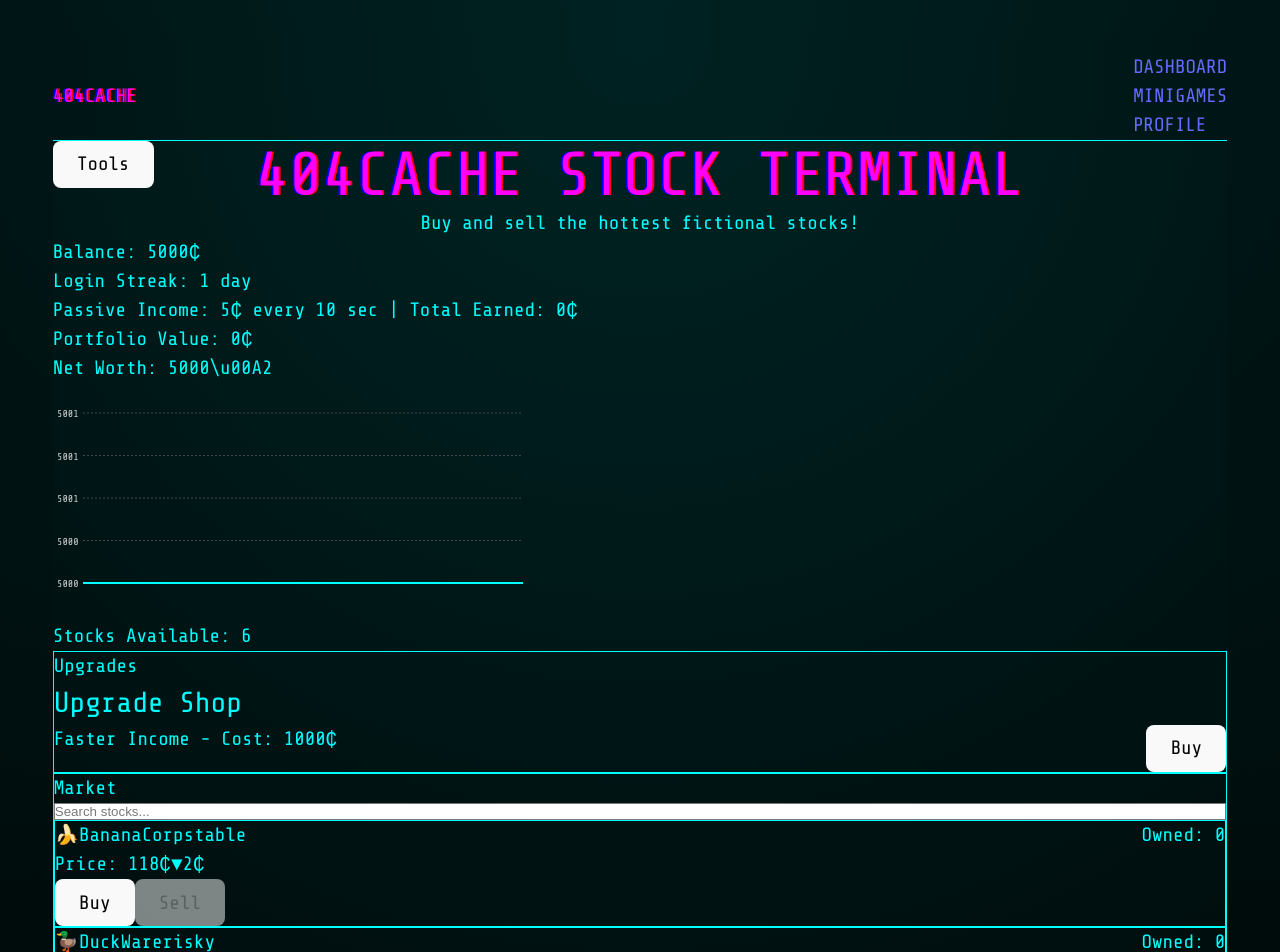
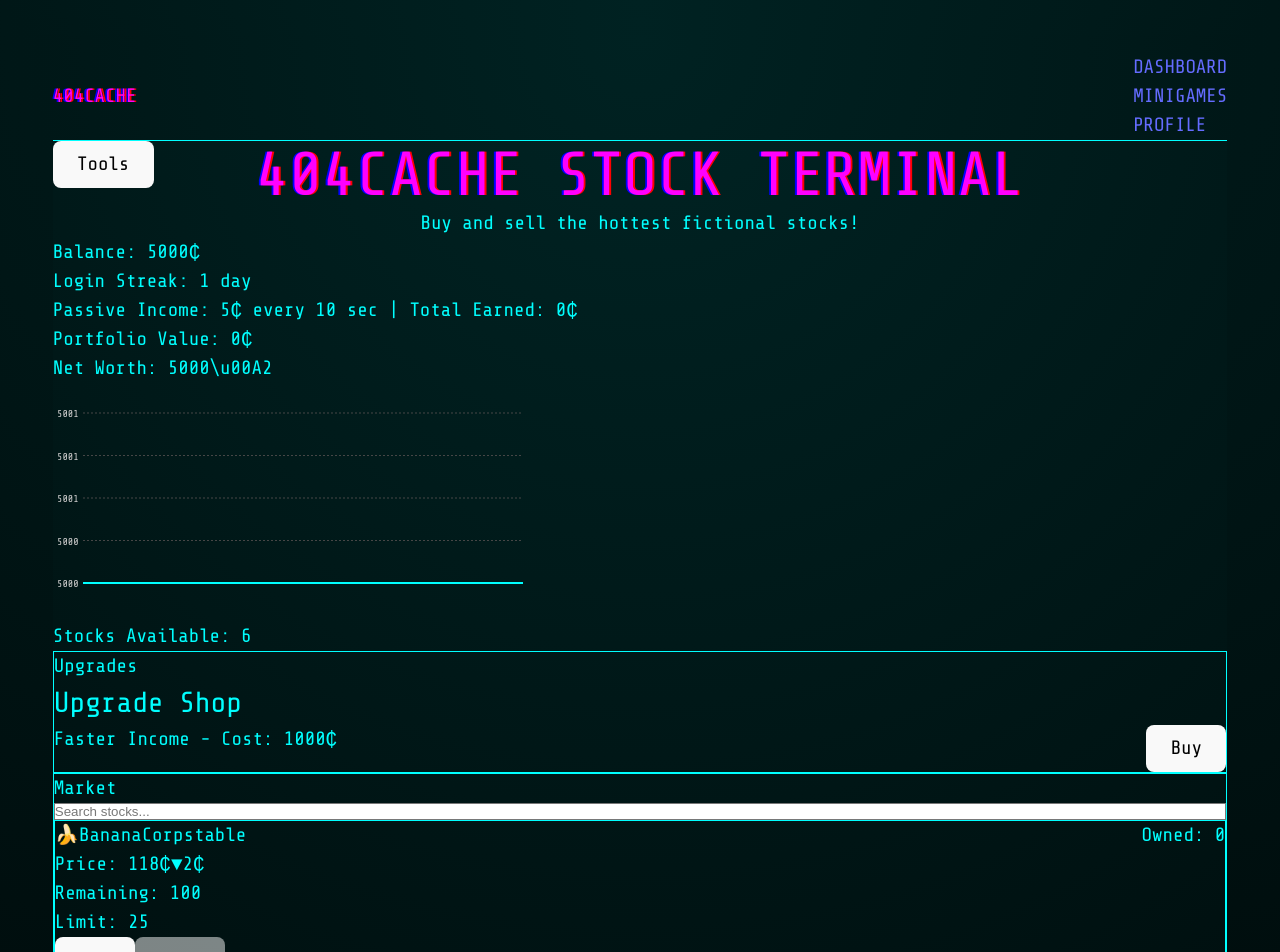
Before and after one commit to uxillary/404cache, a React (Vite) app: page / in a window 1280 px wide. Shown: the top 952 px of the page. Built offline with nearby package versions, Linux system fonts and the light colour scheme.

Commit message:
feat: implement stock scarcity

```diff
--- a/src/components/StockCard.jsx
+++ b/src/components/StockCard.jsx
@@ -1,6 +1,6 @@
 import { useState } from 'react';
 
-function StockCard({ stock, owned, balance, onBuy, onSell }) {
+function StockCard({ stock, owned, balance, remaining, limit, onBuy, onSell }) {
   const [bouncing, setBouncing] = useState(false);
 
   const handleBuy = () => {
@@ -51,11 +51,18 @@ function StockCard({ stock, owned, balance, onBuy, onSell }) {
           </span>
         )}
       </div>
+      <div className="text-green-400 text-xs">Remaining: {remaining}</div>
+      {limit !== undefined && (
+        <div className="text-yellow-300 text-xs">Limit: {limit}</div>
+      )}
+      {limit !== undefined && owned >= limit && (
+        <div className="text-red-400 text-xs">Cap reached</div>
+      )}
       <div className="flex gap-2">
         <button
           onClick={handleBuy}
           className={`bg-green-700 hover:bg-green-900 text-white px-3 py-1 rounded disabled:opacity-50 ${bouncing ? 'animate-bounce-small' : ''}`}
-          disabled={balance < stock.price}
+          disabled={balance < stock.price || remaining <= 0 || (limit !== undefined && owned >= limit)}
         >
           Buy
         </button>
--- a/src/components/StockList.jsx
+++ b/src/components/StockList.jsx
@@ -1,6 +1,6 @@
 import StockCard from './StockCard';
 
-function StockList({ stocks, portfolio, balance, onBuy, onSell }) {
+function StockList({ stocks, portfolio, balance, supply, limits, onBuy, onSell }) {
   return (
     <div className="grid gap-4 sm:grid-cols-2 md:grid-cols-3 lg:grid-cols-4">
       {stocks.map((stock) => (
@@ -9,6 +9,8 @@ function StockList({ stocks, portfolio, balance, onBuy, onSell }) {
           stock={stock}
           owned={portfolio[stock.name] || 0}
           balance={balance}
+          remaining={supply[stock.name] || 0}
+          limit={limits[stock.name]?.perPlayerLimit}
           onBuy={onBuy}
           onSell={onSell}
         />
--- /dev/null
+++ b/src/data/stockLimits.json
@@ -0,0 +1,8 @@
+{
+  "BananaCorp": { "globalLimit": 100, "perPlayerLimit": 25 },
+  "DuckWare": { "globalLimit": 80 },
+  "ToasterInc": { "globalLimit": 60, "perPlayerLimit": 10 },
+  "SpaceY": { "globalLimit": 50 },
+  "LlamaSoft": { "globalLimit": 70, "perPlayerLimit": 15 },
+  "Robotix": { "globalLimit": 40 }
+}
--- a/src/pages/Dashboard.tsx
+++ b/src/pages/Dashboard.tsx
@@ -1,5 +1,6 @@
 import { useState, useEffect } from 'react';
 import { updateStockPrices } from '../utils/stockSimulator';
+import stockLimits from '../data/stockLimits.json';
 import PortfolioChart from '../components/PortfolioChart';
 import BalanceDisplay from '../components/BalanceDisplay';
 import PortfolioValueDisplay from '../components/PortfolioValueDisplay';
@@ -51,6 +52,27 @@ function Dashboard() {
   const [passiveEarned, setPassiveEarned] = useState(() => {
     const stored = getItem<number>('passiveEarned');
     return stored ?? 0;
+  });
+  const [globalSupply, setGlobalSupply] = useState(() => {
+    const stored = getItem<Record<string, number>>('globalSupply');
+    if (stored) return stored;
+    const supply: Record<string, number> = {};
+    INITIAL_STOCKS.forEach((s) => {
+      supply[s.name] = stockLimits[s.name].globalLimit;
+    });
+    return supply;
+  });
+  const [playerLimits] = useState(() => {
+    const stored = getItem<Record<string, number>>('perPlayerLimits');
+    if (stored) return stored;
+    const limits: Record<string, number> = {};
+    Object.entries(stockLimits).forEach(([name, info]) => {
+      if (info.perPlayerLimit !== undefined) {
+        limits[name] = info.perPlayerLimit;
+      }
+    });
+    setItem('perPlayerLimits', limits);
+    return limits;
   });
   const [stocks, setStocks] = useState(
     INITIAL_STOCKS.map((s) => ({ ...s }))
@@ -135,6 +157,10 @@ function Dashboard() {
   }, [passiveEarned]);
 
   useEffect(() => {
+    setItem('globalSupply', globalSupply);
+  }, [globalSupply]);
+
+  useEffect(() => {
     const portfolioValue = stocks.reduce((sum, stock) => {
       const owned = portfolio[stock.name] || 0;
       return sum + owned * stock.price;
@@ -167,9 +193,24 @@ function Dashboard() {
 
   const handleBuy = (stockName) => {
     const stock = stocks.find((s) => s.name === stockName);
+    const remaining = globalSupply[stockName];
+    const limit = playerLimits[stockName];
+    const owned = portfolio[stockName] || 0;
+
+    if (remaining <= 0) {
+      addToast(`${stockName} is sold out`);
+      return;
+    }
+
+    if (limit !== undefined && owned >= limit) {
+      addToast(`You reached the cap for ${stockName}`);
+      return;
+    }
+
     if (balance >= stock.price) {
       setBalance((b) => b - stock.price);
-      setPortfolio((p) => ({ ...p, [stockName]: (p[stockName] || 0) + 1 }));
+      setPortfolio((p) => ({ ...p, [stockName]: owned + 1 }));
+      setGlobalSupply((s) => ({ ...s, [stockName]: s[stockName] - 1 }));
       addToast(`Bought 1 ${stockName} for ${stock.price}\u00A2`);
       confetti({ particleCount: 80, spread: 70, origin: { y: 0.6 } });
     } else {
@@ -182,6 +223,7 @@ function Dashboard() {
       const stock = stocks.find((s) => s.name === stockName);
       setBalance((b) => b + stock.price);
       setPortfolio((p) => ({ ...p, [stockName]: p[stockName] - 1 }));
+      setGlobalSupply((s) => ({ ...s, [stockName]: s[stockName] + 1 }));
       addToast(`Sold 1 ${stockName} for ${stock.price}\u00A2`);
     } else {
       addToast(`No ${stockName} stock to sell`);
@@ -198,6 +240,13 @@ function Dashboard() {
     setLoginStreak(1);
     setHistory([]);
     setStocks(INITIAL_STOCKS.map((s) => ({ ...s })));
+    setGlobalSupply(() => {
+      const supply: Record<string, number> = {};
+      INITIAL_STOCKS.forEach((s) => {
+        supply[s.name] = stockLimits[s.name].globalLimit;
+      });
+      return supply;
+    });
     removeItem('balance');
     removeItem('portfolio');
     removeItem('passiveRate');
@@ -206,6 +255,7 @@ function Dashboard() {
     removeItem('netWorthHistory');
     removeItem('loginStreak');
     removeItem('lastLoginDate');
+    removeItem('globalSupply');
   };
 
   const portfolioValue = stocks.reduce((sum, stock) => {
@@ -231,6 +281,7 @@ function Dashboard() {
       if (count > 0) {
         earned += count * s.price;
         newPortfolio[s.name] = 0;
+        setGlobalSupply((g) => ({ ...g, [s.name]: g[s.name] + count }));
       }
     });
     if (earned > 0) {
@@ -274,6 +325,8 @@ function Dashboard() {
             stocks={filteredStocks}
             portfolio={portfolio}
             balance={balance}
+            supply={globalSupply}
+            limits={stockLimits}
             onBuy={handleBuy}
             onSell={handleSell}
           />
```
Also changed, not shown: 1 other file (tests, documents, lock files or other folders).
